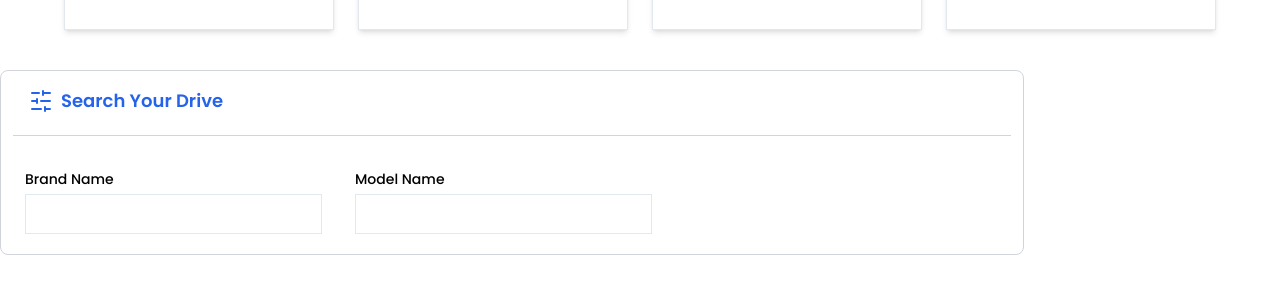
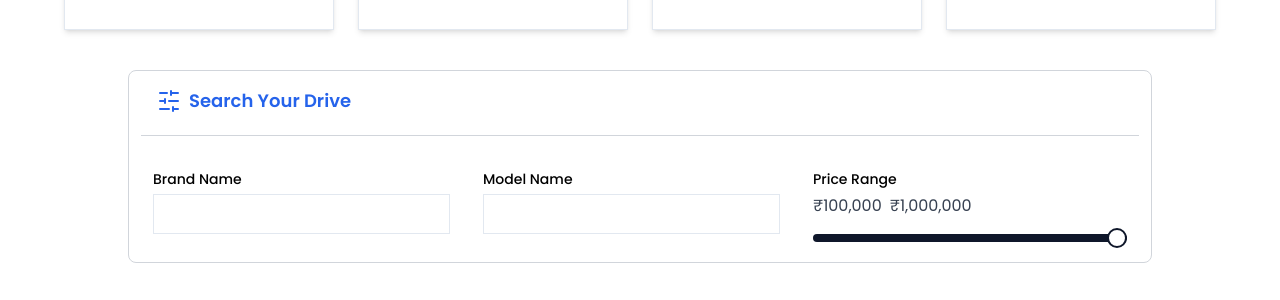
Before and after one commit to Betaray-Bill/Silver-White, a React (Vite) app in the folder client/: page / in a window 1280 px wide. Shown: the part 882-1182 px from the top of the page. Before the commit the page ends 1153 px from the top, so only its background shows below. Built offline with nearby package versions, Linux system fonts and the light colour scheme.

Commit message:
added a few sliders and added buy filter

```diff
--- a/client/package.json
+++ b/client/package.json
@@ -13,6 +13,7 @@
     "@radix-ui/react-dropdown-menu": "^2.1.4",
     "@radix-ui/react-label": "^2.1.1",
     "@radix-ui/react-select": "^2.1.4",
+    "@radix-ui/react-slider": "^1.2.2",
     "@reduxjs/toolkit": "^2.5.0",
     "class-variance-authority": "^0.7.1",
     "clsx": "^2.1.1",
--- a/client/src/Layout/Buy/FilterCars.jsx
+++ b/client/src/Layout/Buy/FilterCars.jsx
@@ -1,34 +1,73 @@
-import {Input} from '@/components/ui/input'
-import {Label} from '@/components/ui/label'
-import {SlidersHorizontal } from 'lucide-react'
+import { useState} from "react";
+import { Input } from "@/components/ui/input";
+import { Label } from "@/components/ui/label";
+import { SlidersHorizontal } from "lucide-react";
+import { Slider } from "@/components/ui/slider";
 
 function FilterCars() {
+  const initprice = 100000;
+  const maximumprice = 1000000;
+  const [price, setPrice] = useState(maximumprice);
+  console.log("Initial Price:", price);
+
+  const handlePriceChange = (value) => {
+    setPrice(value[0]); // Update price state with slider value
+    console.log("Selected Price:", value[0]); // Print the value to the console
+  };
+
   return (
     <div
-            className='my-4 py-2 px-3 border border-gray-300 w-[80vw] rounded-md'
+      className="mb-10 py-2 px-3 border border-gray-300 w-[80vw] rounded-md justify-center items-center mx-auto"
       style={{
-            borderRadius: '8px'
-        }}>
-            <div className='flex justify-start items-center pb-3 border-b border-gray-300'>
-              <div className='flex items-center text-blue-600 ml-4'>
-                <SlidersHorizontal  size={24}/>
-                <h1 className='text-lg ml-2 font-semibold text-center my-2'>Search Your Drive</h1>
+        borderRadius: "8px",
+      }}
+    >
+      <div className="flex justify-start items-center pb-3 border-b border-gray-300">
+        <div className="flex items-center text-blue-600 ml-4">
+          <SlidersHorizontal size={24} />
+          <h1 className="text-lg ml-2 font-semibold text-center my-2">
+            Search Your Drive
+          </h1>
         </div>
       </div>
 
-            <div className='grid grid-cols-1 md:grid-cols-2 lg:grid-cols-3 gap-4 mt-4 p-3 '>
-              <div className='flex items-start flex-col'>
-                <Label className="my-2" htmlFor='name'>Brand Name</Label>
-                <Input type='text' className='md:w-max'/>
+      <div className="grid grid-cols-1 md:grid-cols-2 lg:grid-cols-3 gap-4 mt-4 p-3">
+        <div className="flex items-start flex-col">
+          <Label className="my-2" htmlFor="name">
+            Brand Name
+          </Label>
+          <Input type="text" className="md:w-max" />
         </div>
 
-              <div className='flex items-start flex-col'>
-                <Label className="my-2" htmlFor='name'>Model Name</Label>
-                <Input type='text' className='md:w-max'/>
+        <div className="flex items-start flex-col">
+          <Label className="my-2" htmlFor="name">
+            Model Name
+          </Label>
+          <Input type="text" className="md:w-max" />
+        </div>
+
+        <div className="flex items-start flex-col">
+          <Label className="my-2" htmlFor="name">
+            Price Range
+          </Label>
+          {/* Price Range Display */}
+          <div className="flex space-x-2 items-center mb-4">
+            <span className="text-gray-700">₹{initprice.toLocaleString()}</span>
+            <span className="text-gray-700">₹{price.toLocaleString()}</span>
+          </div>
+          {/* Price Slider */}
+          <Slider
+            defaultValue={[price]}
+            max={maximumprice}
+            min={initprice}
+            step={100}
+            onValueChange={handlePriceChange}
+            className="w-full"
+          />
         </div>
       </div>
     </div>
-    )
+  );
 }
 
-export default FilterCars
+export default FilterCars;
--- /dev/null
+++ b/client/src/components/ui/slider.jsx
@@ -0,0 +1,21 @@
+import * as React from "react"
+import * as SliderPrimitive from "@radix-ui/react-slider"
+
+import { cn } from "@/lib/utils"
+
+const Slider = React.forwardRef(({ className, ...props }, ref) => (
+  <SliderPrimitive.Root
+    ref={ref}
+    className={cn("relative flex w-full touch-none select-none items-center", className)}
+    {...props}>
+    <SliderPrimitive.Track
+      className="relative h-2 w-full grow overflow-hidden rounded-full bg-slate-100 dark:bg-slate-800">
+      <SliderPrimitive.Range className="absolute h-full bg-slate-900 dark:bg-slate-50" />
+    </SliderPrimitive.Track>
+    <SliderPrimitive.Thumb
+      className="block h-5 w-5 rounded-full border-2 border-slate-900 bg-white ring-offset-white transition-colors focus-visible:outline-none focus-visible:ring-2 focus-visible:ring-slate-950 focus-visible:ring-offset-2 disabled:pointer-events-none disabled:opacity-50 dark:border-slate-50 dark:bg-slate-950 dark:ring-offset-slate-950 dark:focus-visible:ring-slate-300" />
+  </SliderPrimitive.Root>
+))
+Slider.displayName = SliderPrimitive.Root.displayName
+
+export { Slider }
```
Also changed, not shown: 1 other file (tests, documents, lock files or other folders). Lines whose indentation alone changed are shown as unchanged.
